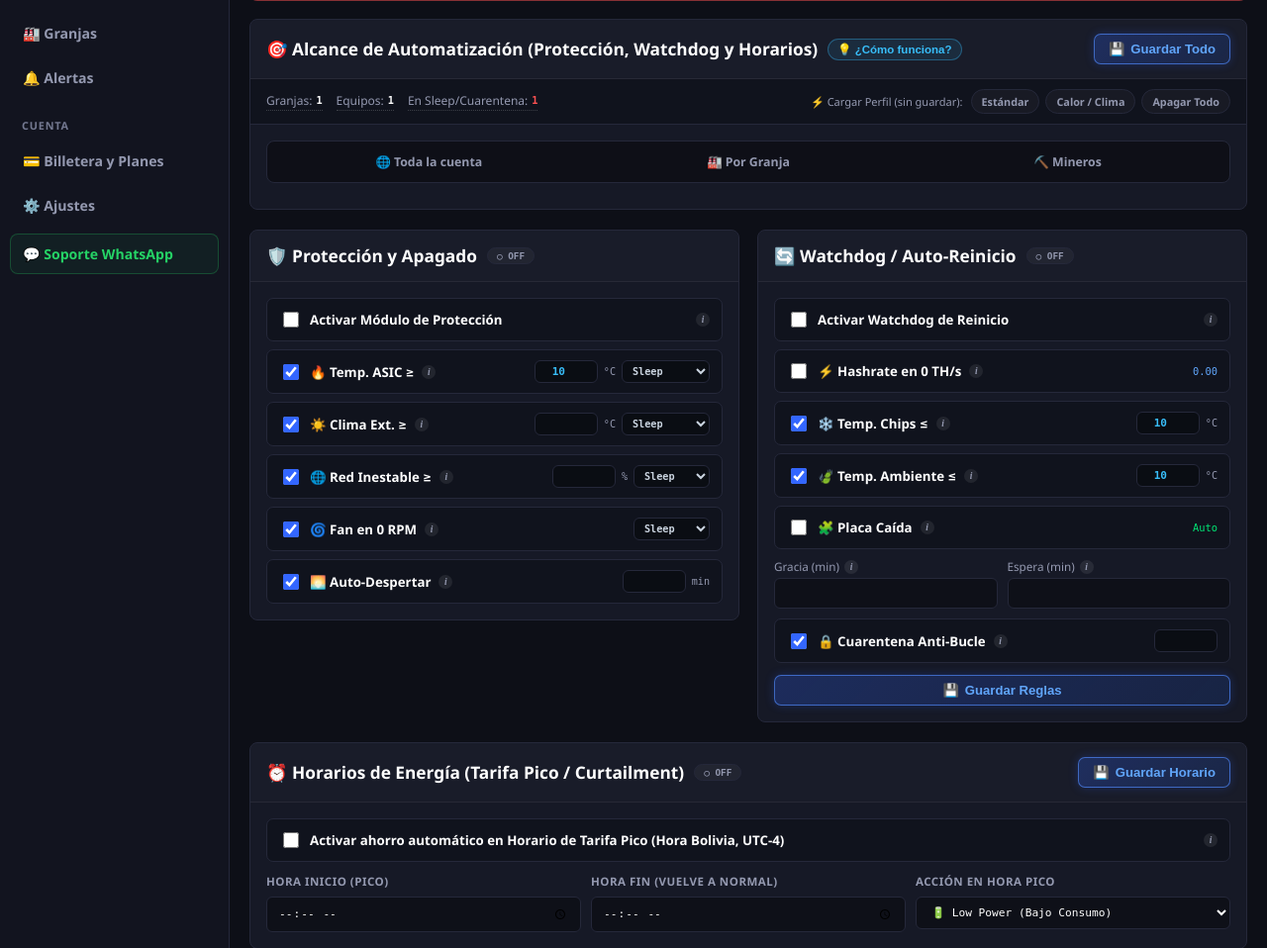
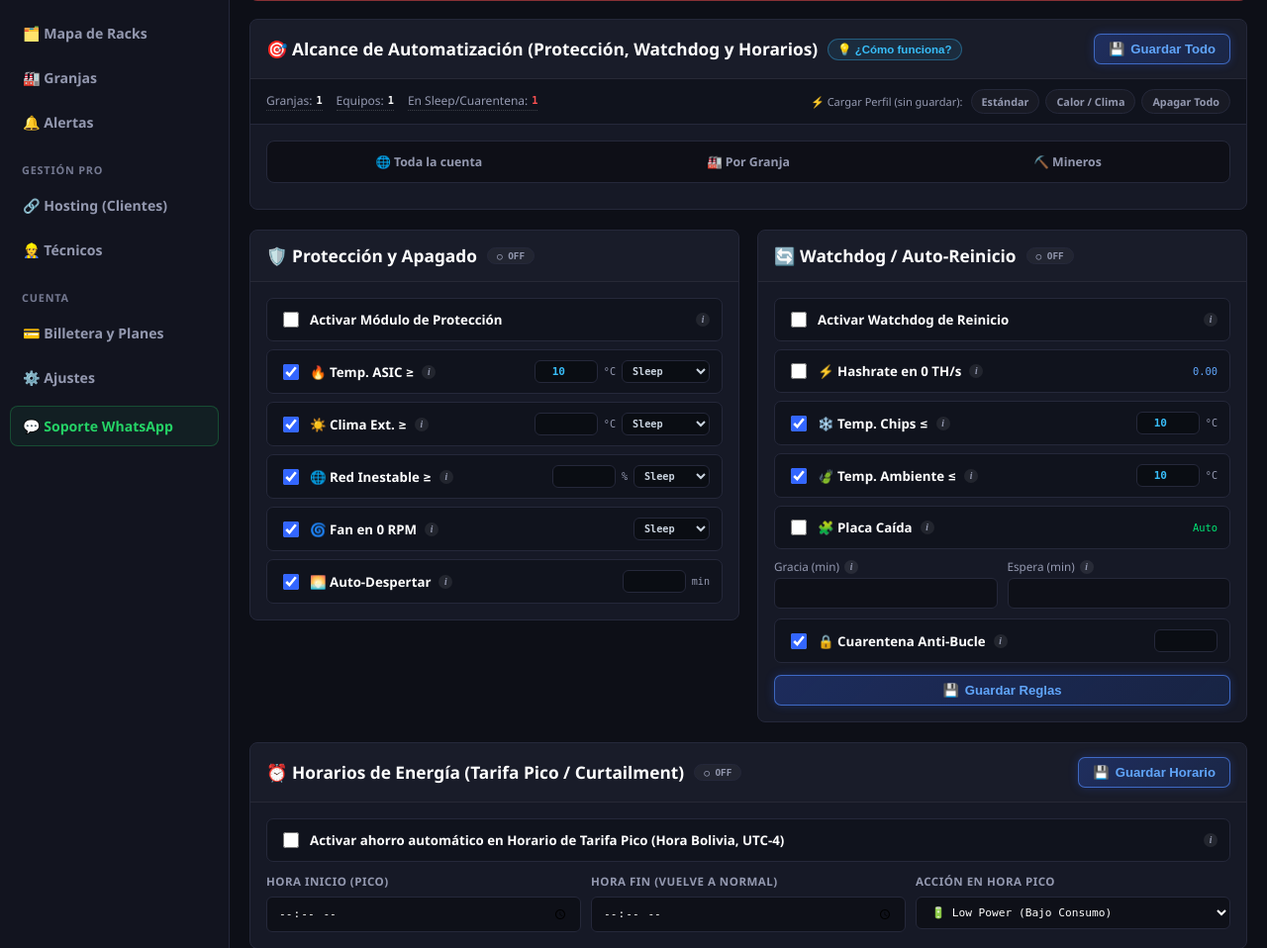
Before and after one commit to elminerogris/antminer-panel, a Flask app: template templates/alertas.html in a window 1280 px wide. Shown: the part 193-1151 px from the top of the page at 99% size. Run offline with Flask 3, Linux system fonts and the light colour scheme; the template is opened without the code that fills it: most values are stand-ins (such as "Sample title", 1, 10 or a date in 2020); some libraries are stand-ins or nearby versions.

Commit message:
Update layout.html

```diff
--- a/templates/layout.html
+++ b/templates/layout.html
@@ -135,7 +135,6 @@
             font-size: 0.80em;
             font-weight: 600;
         }
-
         .net-offline-bar {
             display: none;
             background: rgba(255, 82, 82, 0.16);
@@ -640,12 +639,20 @@
             <div class="menu-section-label">Operación</div>
             <a href="/resumen" class="{{ 'active' if active_page == 'resumen' else '' }}">📊 Resumen</a>
             <a href="/mineros" class="{{ 'active' if active_page == 'mineros' else '' }}">⛏️ Mineros</a>
+            <a href="/racks" class="{{ 'active' if active_page == 'racks' else '' }}">🗂️ Mapa de Racks</a>
             <a href="/granjas" class="{{ 'active' if active_page == 'granjas' else '' }}">🏭 Granjas</a>
             <a href="/alertas" class="{{ 'active' if active_page == 'alertas' else '' }}">🔔 Alertas</a>
+
+            {% if not es_tecnico %}
+            <div class="menu-section-label" style="margin-top:8px;">Gestión Pro</div>
+            <a href="/hosting" class="{{ 'active' if active_page == 'hosting' else '' }}">🔗 Hosting (Clientes)</a>
+            <a href="/tecnicos" class="{{ 'active' if active_page == 'tecnicos' else '' }}">👷 Técnicos</a>
 
             <div class="menu-section-label" style="margin-top:8px;">Cuenta</div>
             <a href="/plan" class="{{ 'active' if active_page == 'plan' else '' }}">💳 Billetera y Planes</a>
             <a href="/ajustes" class="{{ 'active' if active_page == 'ajustes' else '' }}">⚙️ Ajustes</a>
+            {% endif %}
+
             <a href="https://wa.me/59160805856?text=Hola%2C%20necesito%20ayuda%20con%20El%20Minero%20Gris" target="_blank" rel="noopener" class="wa-support-link">💬 Soporte WhatsApp</a>
             {% if es_super_admin %}
             <a href="/admin" class="{{ 'active' if active_page == 'admin' else '' }}" style="color:#00e676;">🛡️ Panel Admin</a>
@@ -654,6 +661,10 @@
 
         <div class="sidebar-bottom">
             <div class="user-wallet-box">
+                {% if es_tecnico %}
+                    <div class="user-name-row" translate="no">👷 {{ session.get('usuario_real', 'Técnico') }}</div>
+                    <div style="font-size:0.74em; color:#60a5fa; font-family:monospace;">Rol Técnico · Solo operación</div>
+                {% else %}
                     <a href="/plan" title="Ir a Billetera y Planes">
                         <div class="user-name-row" translate="no">👤 {{ session['usuario'] }}</div>
                         <div class="user-balance-row" translate="no" style="margin-top:4px;">
@@ -679,6 +690,7 @@
                         🎁 Pro: {{ pro_dias_restantes }}d · {{ (limite_efectivo ~ ' ASICs') if limite_efectivo > 0 else 'Ilimitado' }}
                     </div>
                     {% endif %}
+                {% endif %}
             </div>
             <a href="/logout" class="btn-logout-pro">🚪 Cerrar Sesión</a>
         </div>
@@ -692,7 +704,7 @@
         </div>
         {% endif %}
 
-        {% if mineros_omitidos > 0 and (not es_pro_actual or limite_efectivo > 0) %}
+        {% if mineros_omitidos > 0 and (not es_pro_actual or limite_efectivo > 0) and not es_tecnico %}
         <div class="plan-limit-bar">
             <span>⚠️ <b>Límite de Plan ({{ limite_efectivo }}/{{ limite_efectivo }} activos):</b> Detectamos <b>{{ mineros_omitidos }}</b> equipo(s) adicional(es) en tu red que no se están monitoreando.</span>
             <a href="/plan" class="plan-upgrade-btn">🚀 Ampliar a Pro</a>
@@ -919,7 +931,7 @@
         }
 
         const LIVE_INTERVAL_SEC = 20;
-        const RUTAS_SIN_AUTORELOAD = ['/ajustes', '/plan', '/admin'];
+        const RUTAS_SIN_AUTORELOAD = ['/ajustes', '/plan', '/admin', '/hosting', '/tecnicos'];
         let liveSegundos = LIVE_INTERVAL_SEC;
         let livePausadoUsuario = (localStorage.getItem('emg_live_paused') === '1');
         let ultimaVistaOculta = 0;
```
Lines whose indentation alone changed are shown as unchanged.
